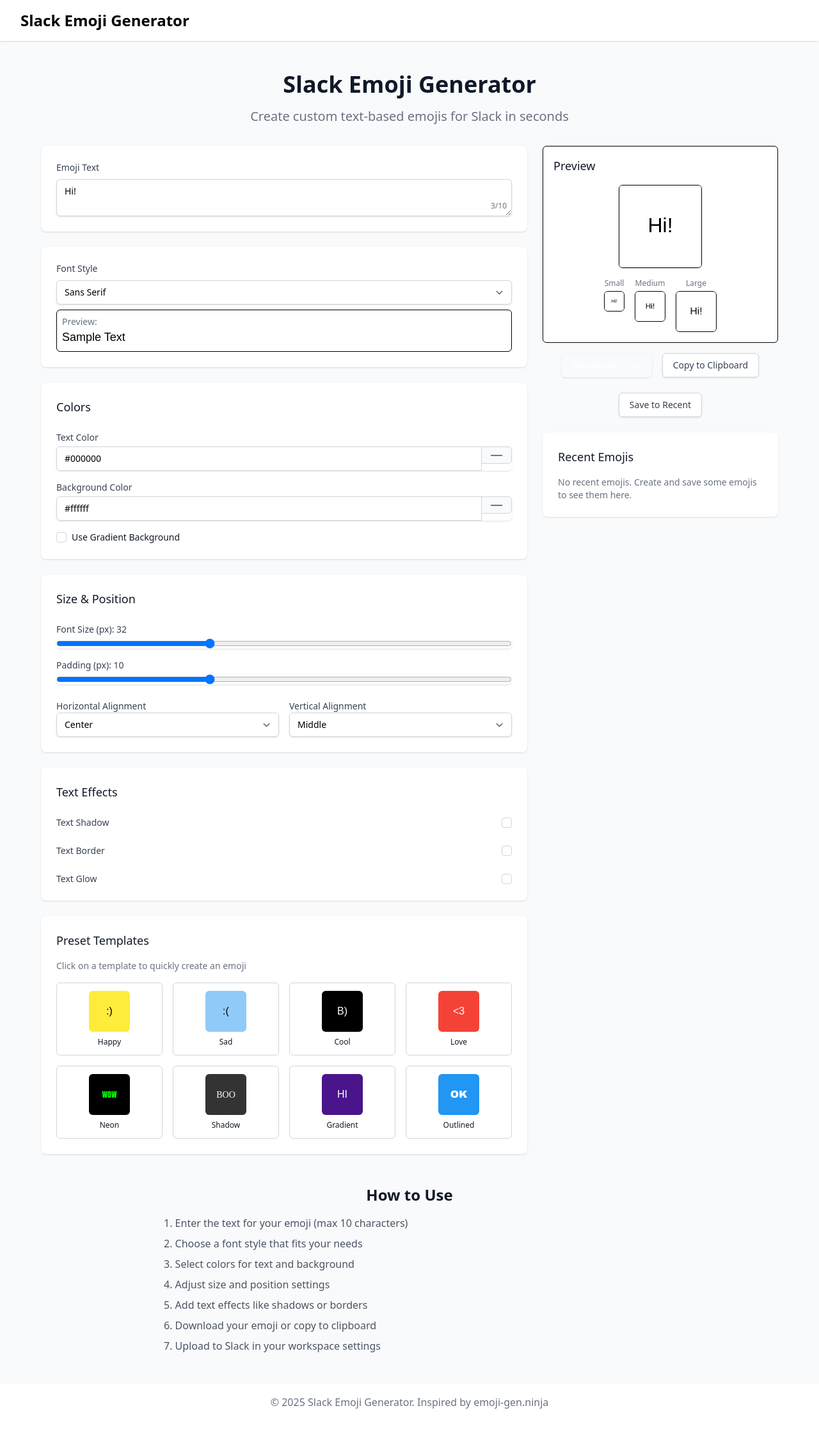
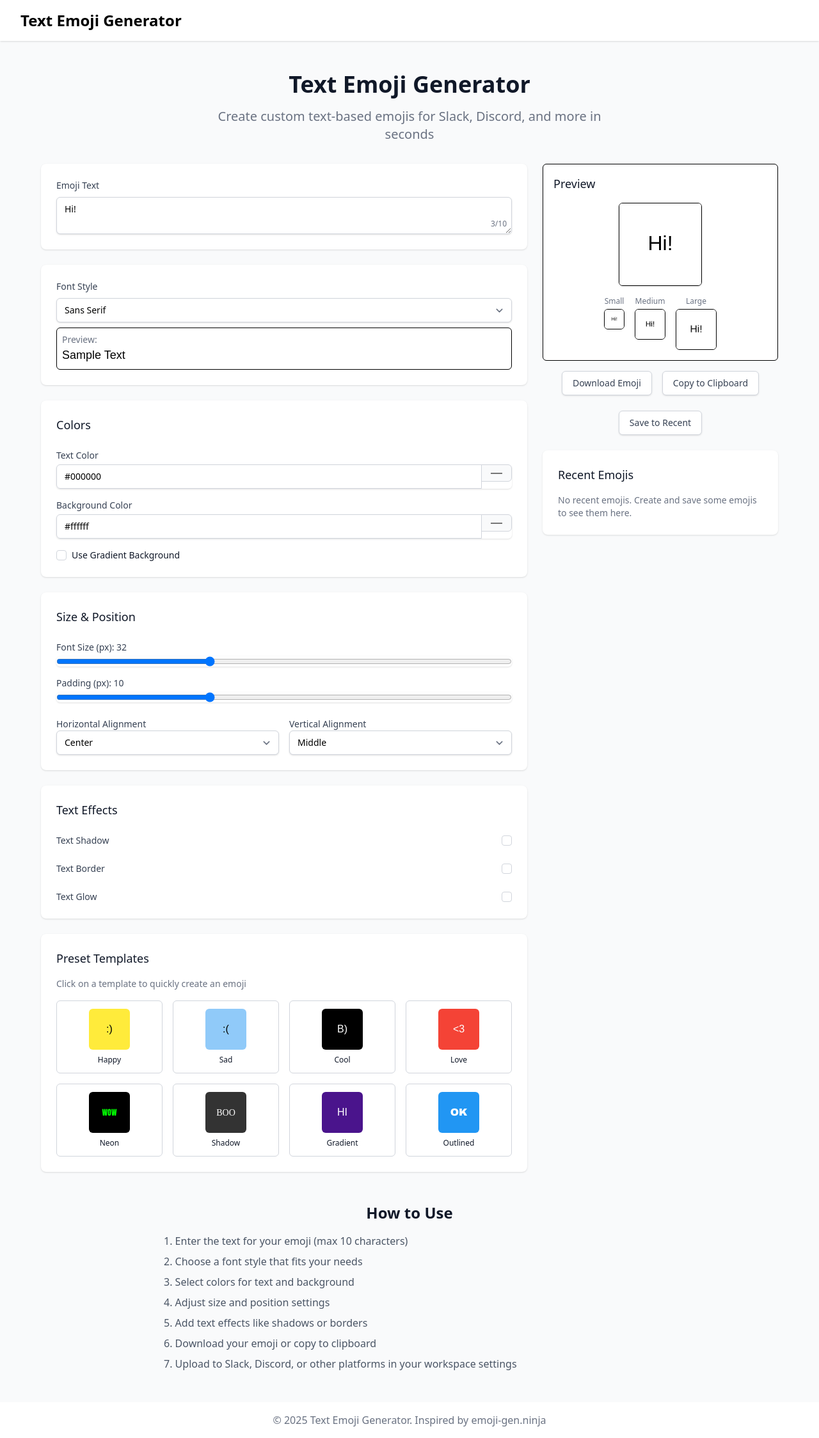
Before and after one commit to jujumilk3/text-emoji, a SvelteKit app in the folder text-emoji/: page / in a window 1280 px wide. Shown: the whole page at 64% size. Before the commit the page ends 2220 px from the top, so only its background shows below. Built offline with nearby package versions, Linux system fonts and the light colour scheme.

Commit message:
Rebrand from Slack Emoji Generator to Text Emoji Generator

```diff
--- a/text-emoji/src/lib/components/EmojiPreview.svelte
+++ b/text-emoji/src/lib/components/EmojiPreview.svelte
@@ -334,7 +334,7 @@
 	<div class="flex justify-center space-x-4">
 		<button
 			onclick={downloadEmoji}
-			class="bg-primary-600 hover:bg-primary-700 focus:ring-primary-500 inline-flex items-center rounded-md border border-transparent px-4 py-2 text-sm font-medium text-white shadow-sm focus:outline-none focus:ring-2 focus:ring-offset-2"
+			class="focus:ring-primary-500 inline-flex items-center rounded-md border border-gray-300 bg-white px-4 py-2 text-sm font-medium text-gray-700 shadow-sm hover:bg-gray-50 focus:outline-none focus:ring-2 focus:ring-offset-2"
 		>
 			Download Emoji
 		</button>
--- a/text-emoji/src/routes/+layout.svelte
+++ b/text-emoji/src/routes/+layout.svelte
@@ -6,7 +6,7 @@
 <div class="min-h-screen bg-gray-50">
 	<header class="bg-white shadow">
 		<div class="mx-auto flex max-w-7xl items-center justify-between px-4 py-4 sm:px-6 lg:px-8">
-			<h1 class="text-primary-600 text-2xl font-bold">Slack Emoji Generator</h1>
+			<h1 class="text-primary-600 text-2xl font-bold">Text Emoji Generator</h1>
 			<!-- <nav>
 				<ul class="flex space-x-4">
 					<li><a href="/" class="hover:text-primary-600 text-gray-600">Home</a></li>
@@ -23,7 +23,7 @@
 	<footer class="mt-auto bg-white">
 		<div class="mx-auto max-w-7xl px-4 py-4 text-center text-gray-500 sm:px-6 lg:px-8">
 			<p>
-				© {new Date().getFullYear()} Slack Emoji Generator. Inspired by
+				© {new Date().getFullYear()} Text Emoji Generator. Inspired by
 				<a
 					href="https://emoji-gen.ninja/en/"
 					class="text-primary-600 hover:underline"
--- a/text-emoji/src/routes/+page.svelte
+++ b/text-emoji/src/routes/+page.svelte
@@ -203,9 +203,9 @@
 <div class="py-6">
 	<div class="mx-auto max-w-7xl px-4 sm:px-6 lg:px-8">
 		<div class="mb-8 text-center">
-			<h1 class="text-3xl font-extrabold text-gray-900 sm:text-4xl">Slack Emoji Generator</h1>
+			<h1 class="text-3xl font-extrabold text-gray-900 sm:text-4xl">Text Emoji Generator</h1>
 			<p class="mx-auto mt-3 max-w-2xl text-xl text-gray-500 sm:mt-4">
-				Create custom text-based emojis for Slack in seconds
+				Create custom text-based emojis for Slack, Discord, and more in seconds
 			</p>
 		</div>
 
@@ -310,7 +310,7 @@
 				<li>4. Adjust size and position settings</li>
 				<li>5. Add text effects like shadows or borders</li>
 				<li>6. Download your emoji or copy to clipboard</li>
-				<li>7. Upload to Slack in your workspace settings</li>
+				<li>7. Upload to Slack, Discord, or other platforms in your workspace settings</li>
 			</ol>
 		</div>
 	</div>
--- a/text-emoji/src/routes/about/+page.svelte
+++ b/text-emoji/src/routes/about/+page.svelte
@@ -5,9 +5,9 @@
 <div class="py-6">
 	<div class="mx-auto max-w-7xl px-4 sm:px-6 lg:px-8">
 		<div class="mb-8 text-center">
-			<h1 class="text-3xl font-extrabold text-gray-900 sm:text-4xl">About Slack Emoji Generator</h1>
+			<h1 class="text-3xl font-extrabold text-gray-900 sm:text-4xl">About Text Emoji Generator</h1>
 			<p class="mx-auto mt-3 max-w-2xl text-xl text-gray-500 sm:mt-4">
-				A simple tool to create custom text-based emojis for Slack
+				A simple tool to create custom text-based emojis for Slack, Discord, and more
 			</p>
 		</div>
 
@@ -16,7 +16,7 @@
 				<div class="prose prose-primary max-w-none">
 					<h2>What is this?</h2>
 					<p>
-						Slack Emoji Generator is a free tool that allows you to create custom text-based emojis
+						Text Emoji Generator is a free tool that allows you to create custom text-based emojis
 						for Slack. It's inspired by <a
 							href="https://emoji-gen.ninja/en/"
 							target="_blank"
@@ -70,7 +70,7 @@
 		<div class="mt-8 text-center">
 			<a
 				href="/"
-				class="bg-primary-600 hover:bg-primary-700 focus:ring-primary-500 inline-flex items-center rounded-md border border-transparent px-4 py-2 text-sm font-medium text-white shadow-sm focus:ring-2 focus:ring-offset-2 focus:outline-none"
+				class="bg-primary-600 hover:bg-primary-700 focus:ring-primary-500 inline-flex items-center rounded-md border border-transparent px-4 py-2 text-sm font-medium text-white shadow-sm focus:outline-none focus:ring-2 focus:ring-offset-2"
 			>
 				Back to Generator
 			</a>
```
